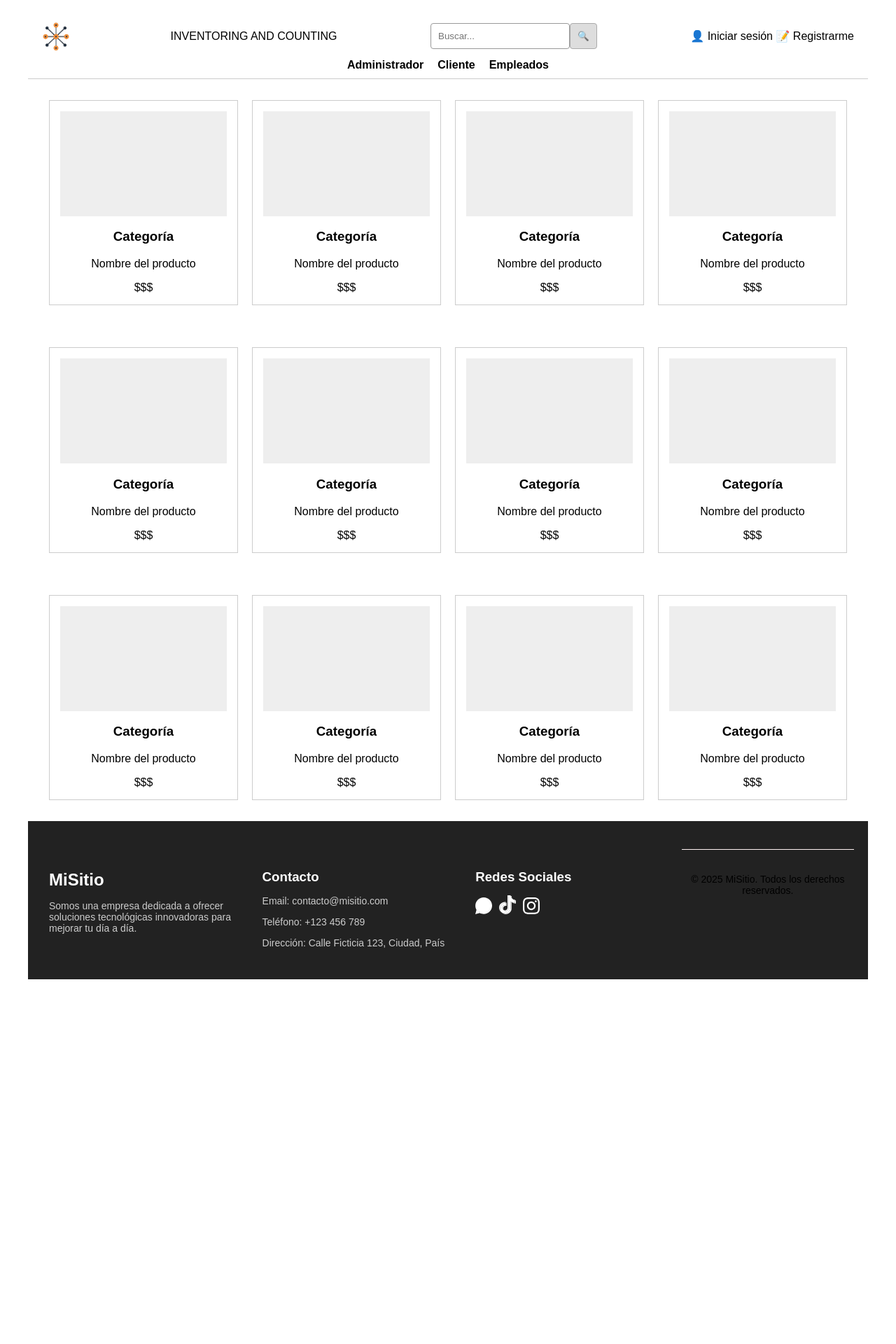
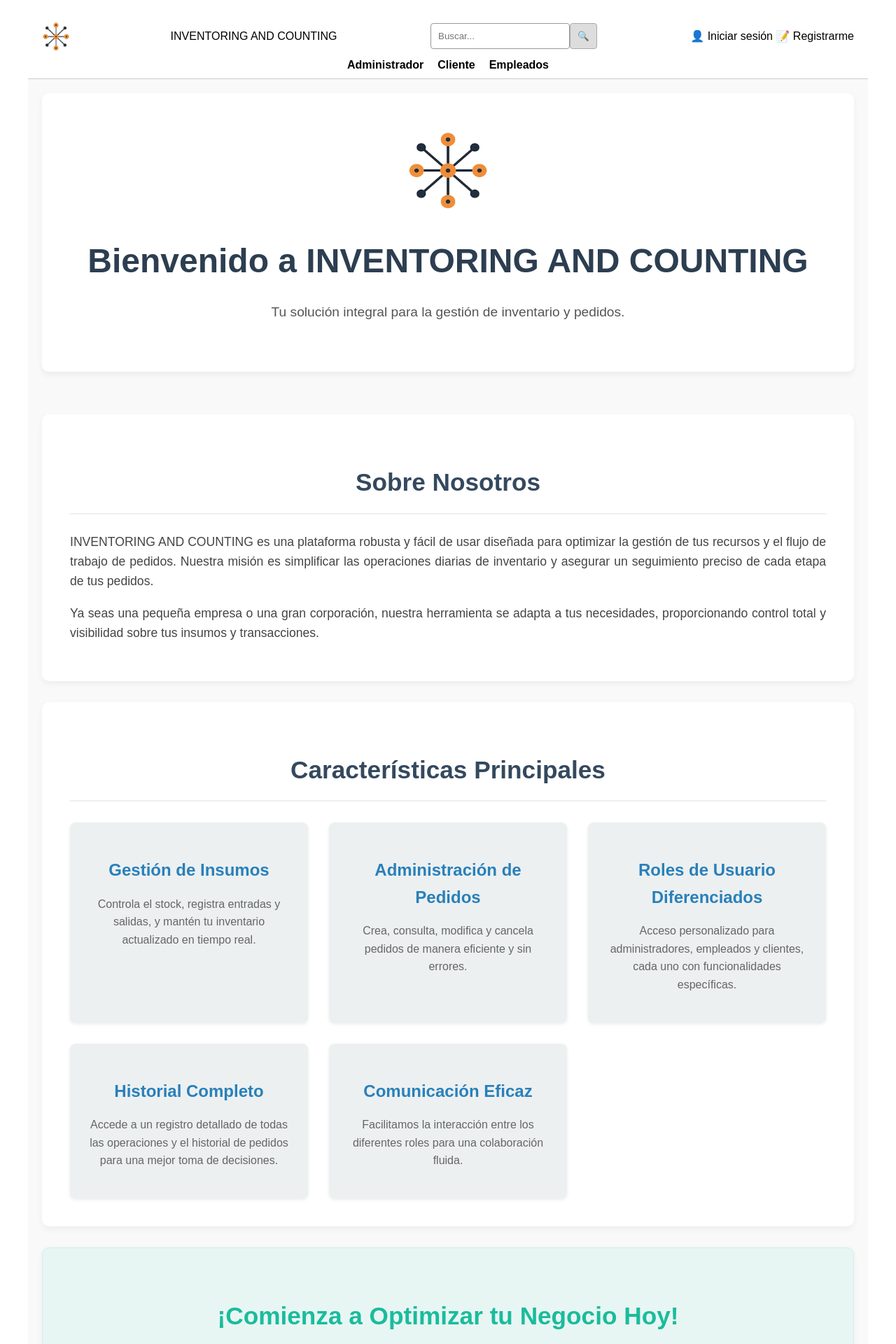
Before and after one commit to Santibe03/Maquetado, a React (Vite) app: page / in a window 1280 px wide. Shown: the part 20-1940 px from the top of the page at 70% size. Before the commit the page ends 1459 px from the top, so only its background shows below. Built offline with nearby package versions, Linux system fonts and the light colour scheme.

Commit message:
portada de la pagina

```diff
--- /dev/null
+++ b/src/Styles/Home.css
@@ -0,0 +1,167 @@
+/* src/styles/Home.css */
+.home-container {
+    font-family: 'Segoe UI', Tahoma, Geneva, Verdana, sans-serif;
+    line-height: 1.6;
+    color: #333;
+    max-width: 1200px;
+    margin: 0 auto;
+    padding: 20px;
+    background-color: #f9f9f9;
+}
+
+.home-header {
+    text-align: center;
+    padding: 50px 20px;
+    background-color: #ffffff;
+    border-bottom: 1px solid #eee;
+    margin-bottom: 40px;
+    border-radius: 10px;
+    box-shadow: 0 4px 10px rgba(0, 0, 0, 0.05);
+}
+
+.home-logo {
+    width: 120px;
+    height: 120px;
+    margin-bottom: 25px;
+    animation: fadeIn 1.5s ease-out;
+}
+
+.home-header h1 {
+    color: #2c3e50;
+    font-size: 3em;
+    margin-bottom: 15px;
+    animation: slideInFromTop 1s ease-out;
+}
+
+.home-header p {
+    font-size: 1.2em;
+    color: #555;
+    animation: fadeIn 2s ease-out;
+}
+
+.home-main {
+    padding: 20px 0;
+}
+
+.home-about, .home-features, .home-cta {
+    background-color: #ffffff;
+    padding: 40px;
+    margin-bottom: 30px;
+    border-radius: 10px;
+    box-shadow: 0 4px 10px rgba(0, 0, 0, 0.05);
+}
+
+.home-about h2, .home-features h2, .home-cta h2 {
+    color: #34495e;
+    margin-bottom: 25px;
+    text-align: center;
+    font-size: 2.2em;
+    border-bottom: 2px solid #ecf0f1;
+    padding-bottom: 15px;
+}
+
+.home-about p {
+    font-size: 1.1em;
+    margin-bottom: 15px;
+    text-align: justify;
+    color: #444;
+}
+
+.feature-grid {
+    display: grid;
+    grid-template-columns: repeat(auto-fit, minmax(300px, 1fr));
+    gap: 30px;
+    margin-top: 30px;
+}
+
+.feature-item {
+    background-color: #ecf0f1;
+    padding: 25px;
+    border-radius: 8px;
+    text-align: center;
+    box-shadow: 0 2px 5px rgba(0,0,0,0.08);
+    transition: transform 0.3s ease-in-out, box-shadow 0.3s ease-in-out;
+}
+
+.feature-item:hover {
+    transform: translateY(-5px);
+    box-shadow: 0 6px 15px rgba(0,0,0,0.1);
+}
+
+.feature-item h3 {
+    color: #2980b9;
+    margin-bottom: 15px;
+    font-size: 1.5em;
+}
+
+.feature-item p {
+    font-size: 1em;
+    color: #666;
+}
+
+.home-cta {
+    text-align: center;
+    background-color: #e8f6f3; /* Un verde-azulado claro */
+    border: 1px solid #d1eeea;
+}
+
+.home-cta h2 {
+    color: #1abc9c; /* Verde esmeralda */
+    border-bottom: none;
+}
+
+.home-cta p {
+    margin-bottom: 30px;
+    font-size: 1.1em;
+    color: #333;
+}
+
+.btn-primary, .btn-secondary {
+    padding: 12px 25px;
+    border: none;
+    border-radius: 5px;
+    cursor: pointer;
+    font-size: 1.1em;
+    margin: 0 15px;
+    transition: background-color 0.3s ease, transform 0.2s ease;
+}
+
+.btn-primary {
+    background-color: #3498db; /* Azul */
+    color: white;
+}
+
+.btn-primary:hover {
+    background-color: #2980b9;
+    transform: translateY(-2px);
+}
+
+.btn-secondary {
+    background-color: #95a5a6; /* Gris */
+    color: white;
+}
+
+.btn-secondary:hover {
+    background-color: #7f8c8d;
+    transform: translateY(-2px);
+}
+
+.home-footer {
+    text-align: center;
+    padding: 25px;
+    border-top: 1px solid #eee;
+    margin-top: 40px;
+    color: #777;
+    font-size: 0.9em;
+}
+
+/* Animaciones */
+@keyframes fadeIn {
+    from { opacity: 0; }
+    to { opacity: 1; }
+}
+
+@keyframes slideInFromTop {
+    from { transform: translateY(-50px); opacity: 0; }
+    to { transform: translateY(0); opacity: 1; }
+}
--- a/src/components/Body.jsx
+++ b/src/components/Body.jsx
@@ -1,93 +1,71 @@
 import React from 'react'
 import Header from "./Header"
-import "./../Styles/header.css"
+import '../styles/Home.css'; // ¡Ruta actualizada para apuntar a la carpeta styles!
+import logo from '../assets/imagenes/logo.png'; // Asegúrate de que esta ruta a tu logo sea correcta
 import Footer from './Footer'
 
-export const Body = () => {
+function Home() {
   return (
-    <>
-
-      <main>
-        <section className="productos">
-          <div className="productos2">
-            <div className="imagenproducto"></div>
-            <h3>Categoría</h3>
-            <p>Nombre del producto</p>
-            <span className="valor">$$$</span>
-          </div>
-          <div className="productos2">
-            <div className="imagenproducto"></div>
-            <h3>Categoría</h3>
-            <p>Nombre del producto</p>
-            <span className="valor">$$$</span>
-          </div>
-          <div className="productos2">
-            <div className="imagenproducto"></div>
-            <h3>Categoría</h3>
-            <p>Nombre del producto</p>
-            <span className="valor">$$$</span>
-          </div>
-          <div className="productos2">
-            <div className="imagenproducto"></div>
-            <h3>Categoría</h3>
-            <p>Nombre del producto</p>
-            <span className="valor">$$$</span>
+    <div className="home-container">
+      <header className="home-header">
+        <img src={logo} alt="INVENTORING AND COUNTING Logo" className="home-logo" />
+        <h1>Bienvenido a INVENTORING AND COUNTING</h1>
+        <p>Tu solución integral para la gestión de inventario y pedidos.</p>
+      </header>
+      <main className="home-main">
+        <section className="home-about">
+          <h2>Sobre Nosotros</h2>
+          <p>
+            INVENTORING AND COUNTING es una plataforma robusta y fácil de usar diseñada para optimizar
+            la gestión de tus recursos y el flujo de trabajo de pedidos. Nuestra misión es simplificar
+            las operaciones diarias de inventario y asegurar un seguimiento preciso de cada etapa de tus pedidos.
+          </p>
+          <p>
+            Ya seas una pequeña empresa o una gran corporación, nuestra herramienta se adapta a tus necesidades,
+            proporcionando control total y visibilidad sobre tus insumos y transacciones.
+          </p>
+        </section>
+        <section className="home-features">
+          <h2>Características Principales</h2>
+          <div className="feature-grid">
+            <div className="feature-item">
+              <h3>Gestión de Insumos</h3>
+              <p>Controla el stock, registra entradas y salidas, y mantén tu inventario actualizado en tiempo real.</p>
+            </div>
+            <div className="feature-item">
+              <h3>Administración de Pedidos</h3>
+              <p>Crea, consulta, modifica y cancela pedidos de manera eficiente y sin errores.</p>
+            </div>
+            <div className="feature-item">
+              <h3>Roles de Usuario Diferenciados</h3>
+              <p>Acceso personalizado para administradores, empleados y clientes, cada uno con funcionalidades específicas.</p>
+            </div>
+            <div className="feature-item">
+              <h3>Historial Completo</h3>
+              <p>Accede a un registro detallado de todas las operaciones y el historial de pedidos para una mejor toma de decisiones.</p>
+            </div>
+             <div className="feature-item">
+              <h3>Comunicación Eficaz</h3>
+              <p>Facilitamos la interacción entre los diferentes roles para una colaboración fluida.</p>
+            </div>
           </div>
         </section>
-        <section className="productos">
-          <div className="productos2">
-            <div className="imagenproducto"></div>
-            <h3>Categoría</h3>
-            <p>Nombre del producto</p>
-            <span className="valor">$$$</span>
-          </div>
-          <div className="productos2">
-            <div className="imagenproducto"></div>
-            <h3>Categoría</h3>
-            <p>Nombre del producto</p>
-            <span className="valor">$$$</span>
-          </div>
-          <div className="productos2">
-            <div className="imagenproducto"></div>
-            <h3>Categoría</h3>
-            <p>Nombre del producto</p>
-            <span className="valor">$$$</span>
-          </div>
-          <div className="productos2">
-            <div className="imagenproducto"></div>
-            <h3>Categoría</h3>
-            <p>Nombre del producto</p>
-            <span className="valor">$$$</span>
-          </div>
-        </section>
-        <section className="productos">
-          <div className="productos2">
-            <div className="imagenproducto"></div>
-            <h3>Categoría</h3>
-            <p>Nombre del producto</p>
-            <span className="valor">$$$</span>
-          </div>
-          <div className="productos2">
-            <div className="imagenproducto"></div>
-            <h3>Categoría</h3>
-            <p>Nombre del producto</p>
-            <span className="valor">$$$</span>
-          </div>
-          <div className="productos2">
-            <div className="imagenproducto"></div>
-            <h3>Categoría</h3>
-            <p>Nombre del producto</p>
-            <span className="valor">$$$</span>
-          </div>
-          <div className="productos2">
-            <div className="imagenproducto"></div>
-            <h3>Categoría</h3>
-            <p>Nombre del producto</p>
-            <span className="valor">$$$</span>
-          </div>
+        <section className="home-cta">
+          <h2>¡Comienza a Optimizar tu Negocio Hoy!</h2>
+          <p>
+            Explora cómo INVENTORING AND COUNTING puede transformar la forma en que gestionas tu inventario y tus pedidos.
+            Regístrate o inicia sesión para descubrir todas nuestras funcionalidades.
+          </p>
+          {/* Aquí podrías añadir botones o enlaces a las páginas de registro/inicio de sesión */}
+          {/* <button className="btn-primary" onClick={() => navigate('/registro')}>Regístrate</button>
+          <button className="btn-secondary" onClick={() => navigate('/mi-cuenta')}>Iniciar Sesión</button> */}
         </section>
       </main>
-    </>
-  )
+      <footer className="home-footer">
+        <p>&copy; {new Date().getFullYear()} INVENTORING AND COUNTING. Todos los derechos reservados.</p>
+      </footer>
+    </div>
+  );
 }
-export default Body
+
+export default Home;
```
